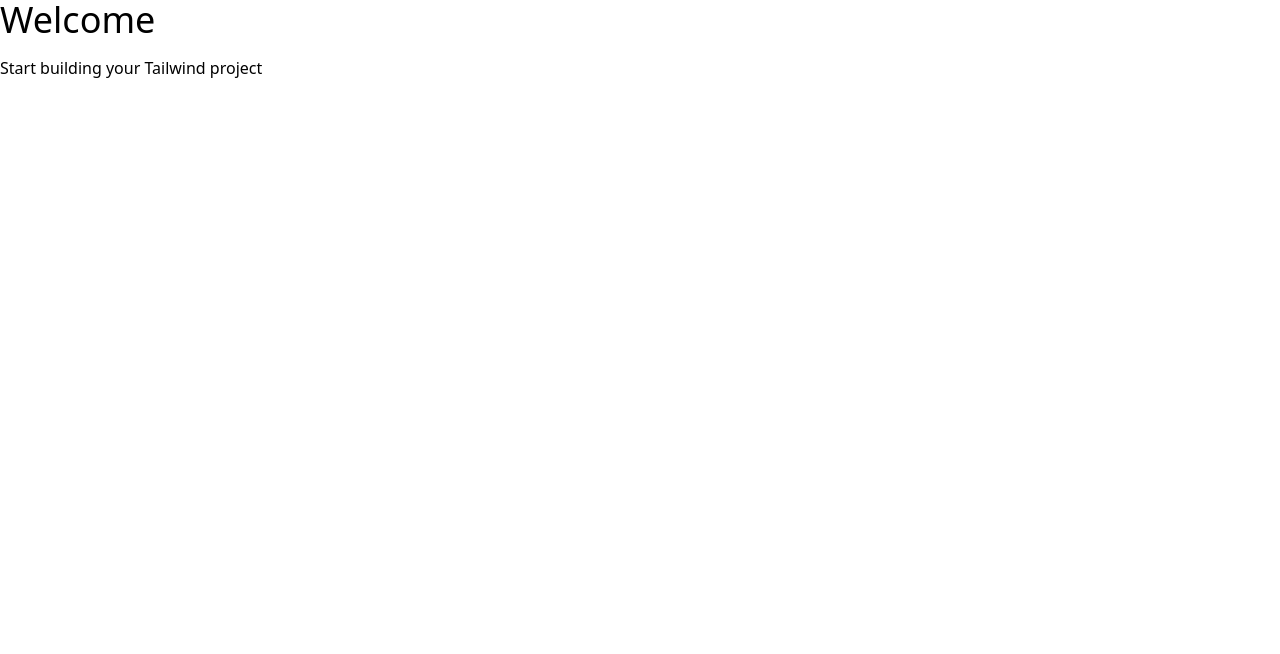
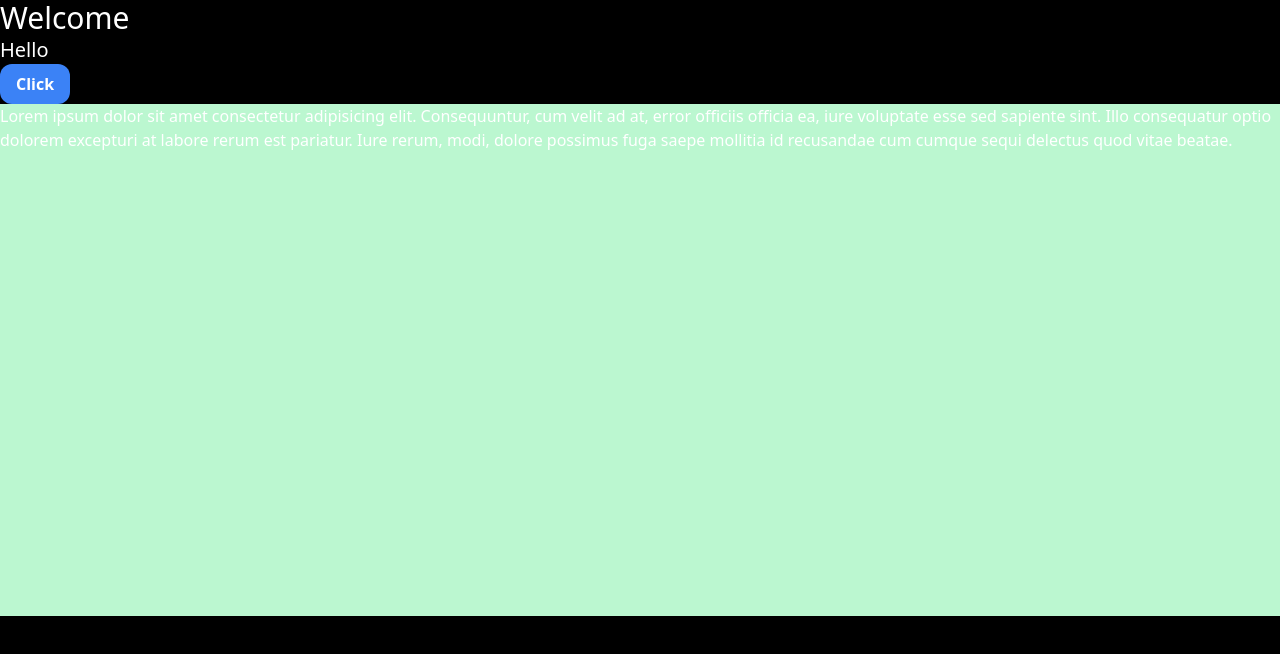
Before and after one commit to youngjae-lim/tailwind-starter, a website: page index.html in a window 1280 px wide. Drawn offline with Linux system fonts and the light colour scheme.

Commit message:
Add directives/functions

```diff
--- a/index.html
+++ b/index.html
@@ -8,7 +8,17 @@
     <title>Tailwind Starter</title>
   </head>
   <body>
-    <h1 class="text-4xl mb-4">Welcome</h1>
-    <p>Start building your Tailwind project</p>
+    <h1>Welcome</h1>
+    <h2>Hello</h2>
+    <button class="btn-blue">Click</button>
+    <div class="content-area">
+      <p>
+        Lorem ipsum dolor sit amet consectetur adipisicing elit. Consequuntur,
+        cum velit ad at, error officiis officia ea, iure voluptate esse sed
+        sapiente sint. Illo consequatur optio dolorem excepturi at labore rerum
+        est pariatur. Iure rerum, modi, dolore possimus fuga saepe mollitia id
+        recusandae cum cumque sequi delectus quod vitae beatae.
+      </p>
+    </div>
   </body>
 </html>
--- a/input.css
+++ b/input.css
@@ -1,3 +1,30 @@
 @tailwind base;
 @tailwind components;
 @tailwind utilities;
+
+@layer base {
+  h1 {
+    @apply text-3xl;
+  }
+
+  h2 {
+    @apply text-xl;
+  }
+}
+
+@layer components {
+  .btn-blue {
+    @apply bg-blue-500 py-2 px-4 rounded-xl text-white font-bold hover:bg-blue-700;
+  }
+}
+
+.content-area {
+  @apply bg-green-200;
+  height: theme('spacing.128');
+}
+
+@media screen(xl) {
+  body {
+    @apply bg-black text-white;
+  }
+}
--- a/package.json
+++ b/package.json
@@ -1,5 +1,5 @@
 {
-  "name": "simple-tailwind-starter",
+  "name": "tailwind-starter",
   "version": "1.0.0",
   "description": "Simple file structure for Tailwind projects",
   "main": "index.js",
--- a/tailwind.config.js
+++ b/tailwind.config.js
@@ -1,7 +1,11 @@
 module.exports = {
   content: ['./*.html'],
   theme: {
-    extend: {},
+    extend: {
+      spacing: {
+        128: '32rem',
+      },
+    },
   },
   plugins: [],
 }
```
Also changed, not shown: css/style.css.
